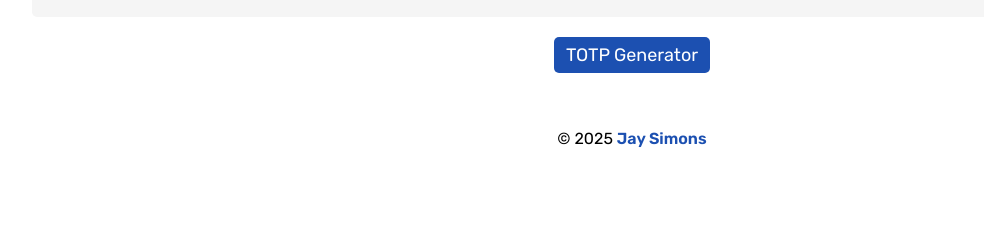
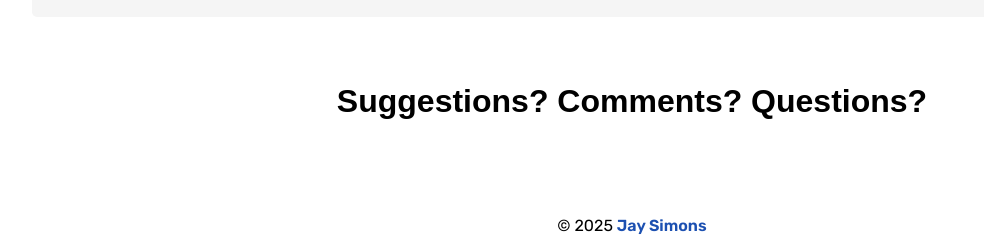
Before and after one commit to designly1/authenticator-plus-chrome, a website built with webpack: page docs/index.html in a window 1280 px wide. Shown: the part 1236-1487 px from the top of the page, without its empty margins (8-992 px from the left). Before the commit the page ends 1400 px from the top, so only its background shows below. Built offline with nearby package versions, Linux system fonts and the light colour scheme; a script that the page names is missing.

Commit message:
Update index.html

```diff
--- a/docs/index.html
+++ b/docs/index.html
@@ -58,6 +58,19 @@
 
 			#demo-video {
 				width: 100%;
+			}
+
+			#comments {
+				margin: 40px auto;
+				display: flex;
+				flex-direction: column;
+				width: 100%;
+				gap: 40px;
+			}
+
+			#comments h2 {
+				text-align: center;
+				font-size: xx-large;
 			}
 		</style>
 	</head>
@@ -316,14 +329,10 @@
 						Donate</a
 					>
 				</div>
-				<a
-					class="btn btn-primary btn-fit"
-					style="margin: 0 auto"
-					href="generator.html"
-					target="_blank"
-					rel="noopener noreferrer"
-					>TOTP Generator</a
-				>
+				<div id="comments">
+					<h2>Suggestions? Comments? Questions?</h2>
+					<div id="disqus_thread"></div>
+				</div>
 			</section>
 			<footer style="margin-top: 40px; display: flex; justify-content: center">
 				<p>
@@ -349,6 +358,14 @@
 				const video = document.getElementById('demo-video');
 				video.play();
 			}
+
+			(function () {
+				var d = document,
+					s = d.createElement('script');
+				s.src = 'https://authplus.disqus.com/embed.js';
+				s.setAttribute('data-timestamp', +new Date());
+				(d.head || d.body).appendChild(s);
+			})();
 		</script>
 	</body>
 </html>
```
